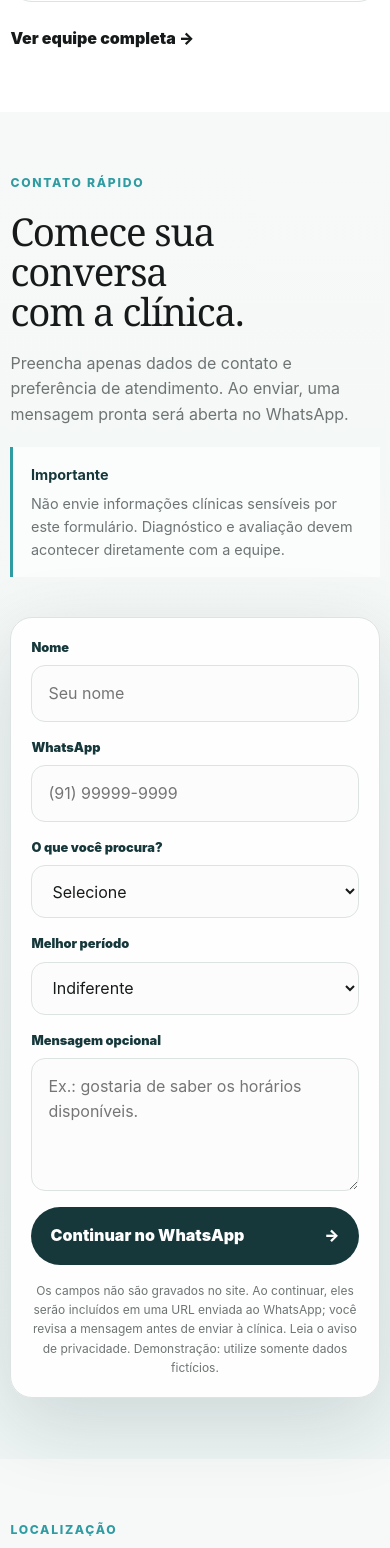
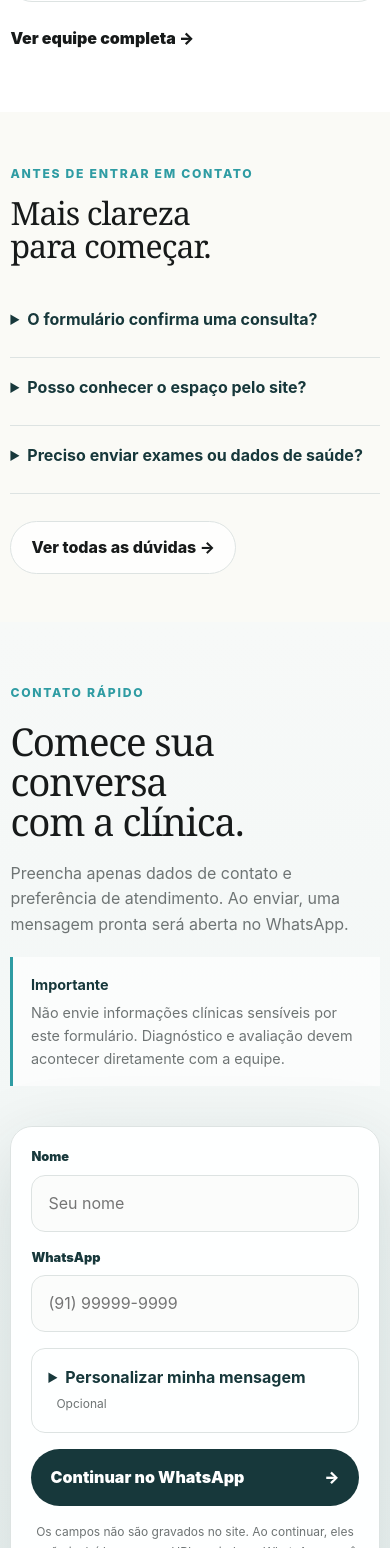
Before and after one commit to mandresoeiro/Clinica-Sorriso, a React (Vite) app: page / in a window 390 px wide. Shown: the part 6080-7628 px from the top of the page. Built offline with nearby package versions, Linux system fonts and the light colour scheme.

Commit message:
feat: polish navigation, compact contact flow and homepage FAQ

```diff
--- a/src/components/sections/AppointmentForm.css
+++ b/src/components/sections/AppointmentForm.css
@@ -139,3 +139,11 @@
   }
 }
 .appointment-form__error { color: #9c2525; background: #fff0f0; border-radius: 12px; padding: .8rem 1rem; }
+.appointment-form__optional { border: 1px solid var(--color-border); border-radius: 14px; padding: 1rem; }
+.appointment-form__optional summary { cursor: pointer; color: var(--color-primary); font-weight: 700; min-height: 30px; }
+.appointment-form__optional summary span { color: var(--color-muted); font-size: .75rem; font-weight: 400; margin-left: .5rem; }
+.appointment-form__optional[open] summary { margin-bottom: 1rem; }
+.appointment-form__optional > label { margin-top: 1rem; }
+.appointment-form label > .appointment-form__error { color: #9c2525; font-weight: 500; }
+.appointment-form input[aria-invalid="true"] { border-color: #9c2525; }
+.appointment-form__privacy a { text-decoration: underline; text-underline-offset: 3px; color: var(--color-primary); }
--- a/src/components/sections/AppointmentForm.tsx
+++ b/src/components/sections/AppointmentForm.tsx
@@ -124,6 +124,8 @@ export function AppointmentForm() {
             </label>
           </div>
 
+          <details className="appointment-form__optional">
+          <summary>Personalizar minha mensagem <span>Opcional</span></summary>
           <div className="appointment-form__row">
             <label>
               <span>O que você procura?</span>
@@ -170,6 +172,7 @@ export function AppointmentForm() {
             />
           </label>
 
+          </details>
           <button type="submit" className="appointment-form__submit">
             Continuar no WhatsApp
             <span aria-hidden="true">→</span>
--- a/src/components/sections/VirtualTour.tsx
+++ b/src/components/sections/VirtualTour.tsx
@@ -107,7 +107,13 @@ export function VirtualTour() {
           <span>{roomIndex + 1} / {rooms.length}</span>
           <button type="button" onClick={() => selectRoom((roomIndex + 1) % rooms.length)}>Próximo ambiente →</button>
         </div>
-        <dialog ref={dialog} className="virtual-tour__dialog" aria-labelledby="tour-dialog-title">
+        <dialog ref={dialog} className="virtual-tour__dialog" aria-labelledby="tour-dialog-title" onKeyDown={(event) => {
+          if (event.key !== 'ArrowLeft' && event.key !== 'ArrowRight') return
+          event.preventDefault()
+          const direction = event.key === 'ArrowRight' ? 1 : -1
+          if (guided) visitStep(Math.max(0, Math.min(3, step + direction)))
+          else selectRoom((roomIndex + direction + rooms.length) % rooms.length)
+        }}>
           <div className="virtual-tour__dialog-header">
             <h3 id="tour-dialog-title">{room.name} · Tour demonstrativo</h3>
             <button type="button" onClick={() => dialog.current?.close()} autoFocus>Fechar ×</button>
--- a/src/layouts/AppLayout.tsx
+++ b/src/layouts/AppLayout.tsx
@@ -5,7 +5,17 @@ import { Footer } from '../components/layout/Footer'
 import { WhatsAppButton } from '../components/layout/WhatsAppButton'
 
 export function AppLayout() {
-  const { pathname } = useLocation()
+  const { pathname, hash } = useLocation()
+  useEffect(() => {
+    const frame = requestAnimationFrame(() => {
+      if (hash) {
+        document.getElementById(hash.slice(1))?.scrollIntoView({ block: 'start' })
+      } else {
+        window.scrollTo({ top: 0, behavior: 'instant' })
+      }
+    })
+    return () => cancelAnimationFrame(frame)
+  }, [pathname, hash])
   useEffect(() => {
     const pages: Record<string, [string, string]> = {
       '/': ['Odontologia contemporânea', 'Conheça a Clínica Sorriso e explore cuidados, equipe e formas de contato.'],
@@ -27,7 +37,7 @@ export function AppLayout() {
       <a className="skip-link" href="#main-content">Pular para o conteúdo</a>
       <Header />
       <main id="main-content">
-        <Outlet />
+        <div className="page-transition" key={pathname}><Outlet /></div>
       </main>
       <Footer />
       <WhatsAppButton />
--- a/src/pages/Home.css
+++ b/src/pages/Home.css
@@ -46,3 +46,10 @@
   .home-page .team-card__photo img { min-height: 0; height: 100%; }
 }
 .home-page .hero__demo-label { display: inline-block; }
+.home-questions { background: #fafaf6; }
+.home-questions .title { max-width: 22ch; margin-top: .6rem; font-size: clamp(2rem, 3.5vw, 3rem); }
+.home-questions__list { margin: 1.7rem 0; max-width: 850px; }
+.home-questions details { border-bottom: 1px solid var(--color-border); padding: 1.1rem 0; }
+.home-questions summary { cursor: pointer; color: var(--color-primary); font-weight: 700; min-height: 32px; }
+.home-questions details p { max-width: 70ch; color: var(--color-muted); }
+.home-questions details a { font-weight: 700; color: var(--color-primary); }
--- a/src/pages/Home.tsx
+++ b/src/pages/Home.tsx
@@ -24,6 +24,18 @@ export function Home() {
       <TreatmentsSection />
       <ClinicIntro />
       <TeamPreview />
+      <section className="section--tight home-questions" aria-labelledby="home-questions-title">
+        <div className="container">
+          <span className="eyebrow">Antes de entrar em contato</span>
+          <h2 className="title" id="home-questions-title">Mais clareza para começar.</h2>
+          <div className="home-questions__list">
+            <details><summary>O formulário confirma uma consulta?</summary><p>Ele prepara uma mensagem para o WhatsApp. Horário e atendimento precisam ser confirmados diretamente pela equipe.</p></details>
+            <details><summary>Posso conhecer o espaço pelo site?</summary><p>Sim. O tour permite explorar imagens fictícias e seguir um passeio guiado. As fotos oficiais serão incluídas após confirmação da clínica.</p><a href="/clinica#tour-virtual">Explorar o tour →</a></details>
+            <details><summary>Preciso enviar exames ou dados de saúde?</summary><p>Não. Informe apenas contato e preferências. Na versão demonstrativa, use dados fictícios. A avaliação deve acontecer com a equipe profissional.</p></details>
+          </div>
+          <a className="button button--ghost" href="/duvidas">Ver todas as dúvidas →</a>
+        </div>
+      </section>
       <AppointmentForm />
       <LocationSection />
     </div>
--- a/src/styles/animations.css
+++ b/src/styles/animations.css
@@ -3,3 +3,5 @@
 @media (prefers-reduced-motion: reduce) {
   *, *::before, *::after { animation-duration: 0.01ms !important; animation-iteration-count: 1 !important; scroll-behavior: auto !important; transition-duration: 0.01ms !important; }
 }
+.page-transition { animation: page-enter .3s ease both; }
+@keyframes page-enter { from { opacity: .6; transform: translateY(5px); } to { opacity: 1; transform: none; } }
```
